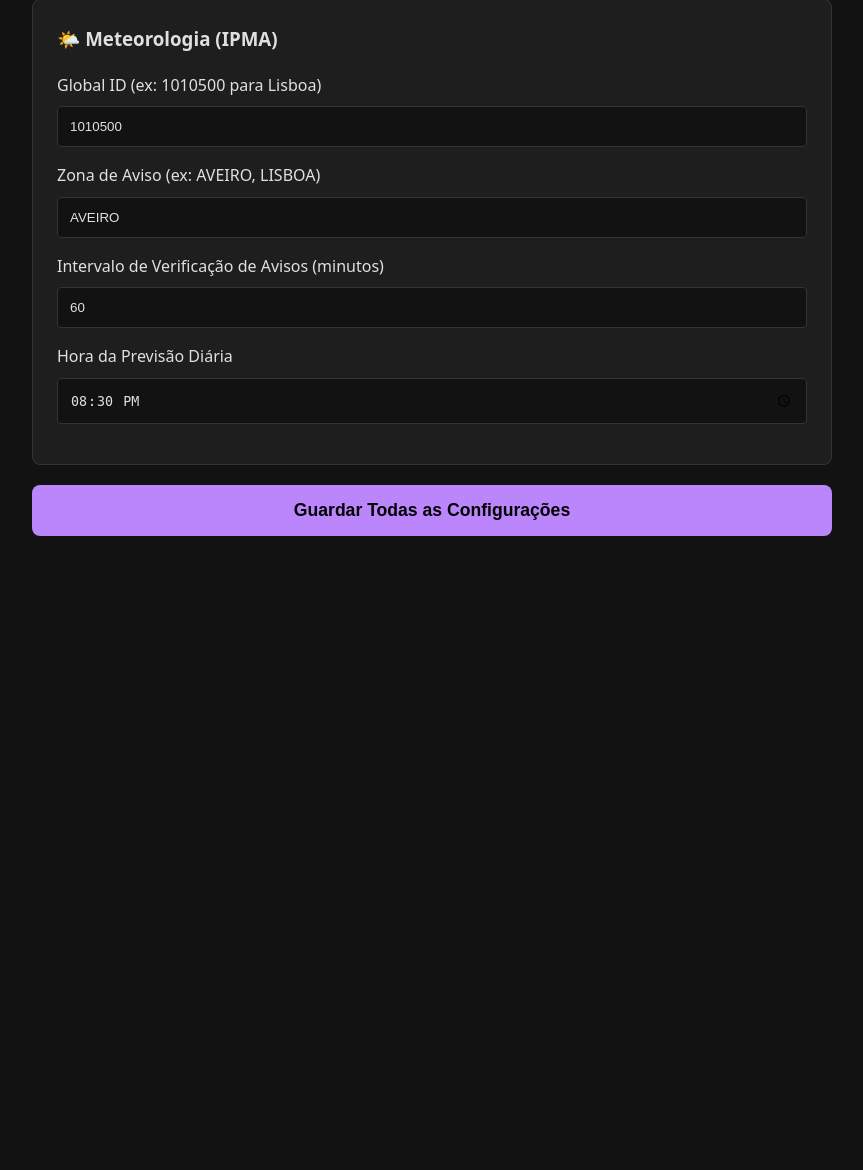
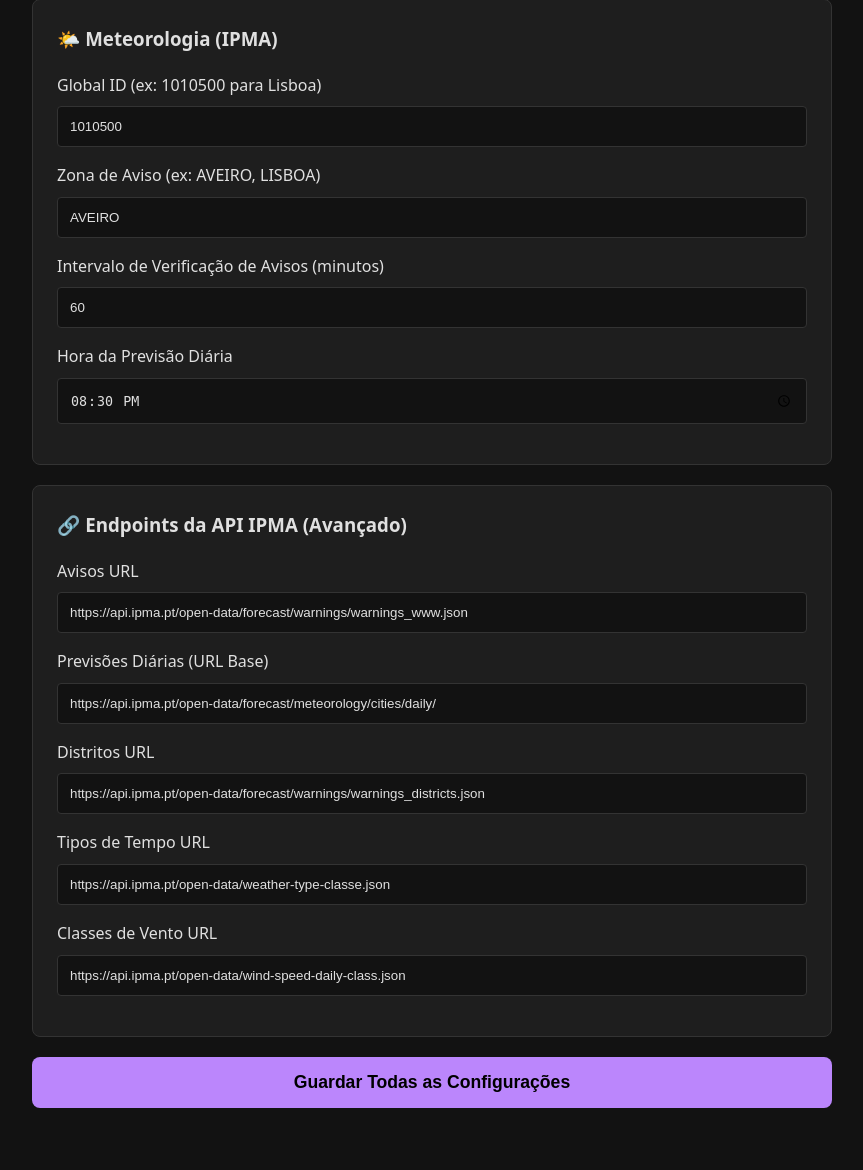
Before and after one commit to vitor-gsousa/tg-forecast, a Flask app: page /settings in a window 1280 px wide. Shown: the part 659-1829 px from the top of the page, without its empty margins (208-1071 px from the left). Before the commit the page ends 1195 px from the top, so only its background shows below. Run offline with Flask 3, Linux system fonts and the light colour scheme.

Commit message:
feat: add settings page and environment configuration management to Flask app

```diff
--- a/web/app.py
+++ b/web/app.py
@@ -88,6 +88,13 @@ def settings():
         check_interval = request.form.get('check_interval')
         forecast_time = request.form.get('forecast_time')
 
+        # Endpoints IPMA
+        ipma_warnings_url = request.form.get('ipma_warnings_url')
+        ipma_forecast_base = request.form.get('ipma_forecast_base')
+        districts_url = request.form.get('districts_url')
+        weather_types_url = request.form.get('weather_types_url')
+        wind_types_url = request.form.get('wind_types_url')
+
         if rss_interval: set_key(env_path, 'RSS_CHECK_INTERVAL_MINUTES', rss_interval)
         if chat_id: set_key(env_path, 'CHAT_ID', chat_id)
         if bot_token: set_key(env_path, 'BOT_TOKEN', bot_token)
@@ -96,6 +103,12 @@ def settings():
         if target_area_id: set_key(env_path, 'TARGET_AREA_ID', target_area_id)
         if check_interval: set_key(env_path, 'CHECK_INTERVAL_MINUTES', check_interval)
         if forecast_time: set_key(env_path, 'FORECAST_TIME', forecast_time)
+
+        if ipma_warnings_url: set_key(env_path, 'IPMA_WARNINGS_URL', ipma_warnings_url)
+        if ipma_forecast_base: set_key(env_path, 'IPMA_FORECAST_BASE', ipma_forecast_base)
+        if districts_url: set_key(env_path, 'DISTRICTS_URL', districts_url)
+        if weather_types_url: set_key(env_path, 'WEATHER_TYPES_URL', weather_types_url)
+        if wind_types_url: set_key(env_path, 'WIND_TYPES_URL', wind_types_url)
 
         load_dotenv(override=True)
         flash('Configurações guardadas!')
@@ -110,6 +123,12 @@ def settings():
     check_interval = os.environ.get('CHECK_INTERVAL_MINUTES', '60')
     forecast_time = os.environ.get('FORECAST_TIME', '20:30')
 
+    ipma_warnings_url = os.environ.get('IPMA_WARNINGS_URL', 'https://api.ipma.pt/open-data/forecast/warnings/warnings_www.json')
+    ipma_forecast_base = os.environ.get('IPMA_FORECAST_BASE', 'https://api.ipma.pt/open-data/forecast/meteorology/cities/daily/')
+    districts_url = os.environ.get('DISTRICTS_URL', 'https://api.ipma.pt/open-data/forecast/warnings/warnings_districts.json')
+    weather_types_url = os.environ.get('WEATHER_TYPES_URL', 'https://api.ipma.pt/open-data/weather-type-classe.json')
+    wind_types_url = os.environ.get('WIND_TYPES_URL', 'https://api.ipma.pt/open-data/wind-speed-daily-class.json')
+
     return render_template('settings.html',
                            rss_interval=rss_interval,
                            chat_id=chat_id,
@@ -117,7 +136,12 @@ def settings():
                            ipma_global_id=ipma_global_id,
                            target_area_id=target_area_id,
                            check_interval=check_interval,
-                           forecast_time=forecast_time)
+                           forecast_time=forecast_time,
+                           ipma_warnings_url=ipma_warnings_url,
+                           ipma_forecast_base=ipma_forecast_base,
+                           districts_url=districts_url,
+                           weather_types_url=weather_types_url,
+                           wind_types_url=wind_types_url)
 
 if __name__ == '__main__':
     app.run(host='0.0.0.0', port=int(os.environ.get("WEB_PORT", 8080)), debug=True)
--- a/web/templates/settings.html
+++ b/web/templates/settings.html
@@ -33,6 +33,24 @@
         <input type="time" name="forecast_time" value="{{ forecast_time }}" required>
     </div>
 
+    <div class="card" style="margin-bottom: 20px;">
+        <h3 style="margin-top: 0;">🔗 Endpoints da API IPMA (Avançado)</h3>
+        <label>Avisos URL</label>
+        <input type="url" name="ipma_warnings_url" value="{{ ipma_warnings_url }}" required>
+
+        <label>Previsões Diárias (URL Base)</label>
+        <input type="url" name="ipma_forecast_base" value="{{ ipma_forecast_base }}" required>
+
+        <label>Distritos URL</label>
+        <input type="url" name="districts_url" value="{{ districts_url }}" required>
+
+        <label>Tipos de Tempo URL</label>
+        <input type="url" name="weather_types_url" value="{{ weather_types_url }}" required>
+
+        <label>Classes de Vento URL</label>
+        <input type="url" name="wind_types_url" value="{{ wind_types_url }}" required>
+    </div>
+
     <button type="submit" style="width: 100%; padding: 15px; font-size: 1.1rem; margin-bottom: 30px; border-radius: 8px;">Guardar Todas as Configurações</button>
 </form>
 {% endblock %}
```
